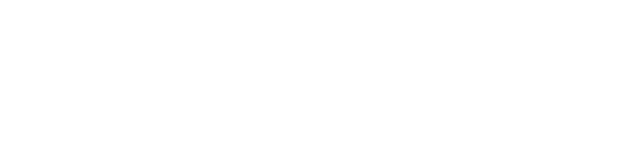
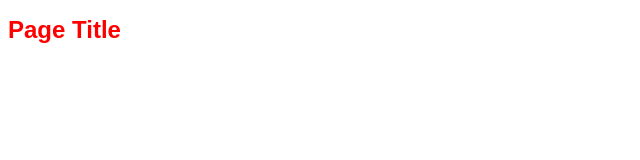
Before and after one commit to movarnell/test, a plain HTML site: page index.html in a window 1280 px wide. Shown: the whole page, without its empty margins (0-640 px from the left). Drawn offline with Linux system fonts and the light colour scheme.

Commit message:
added style sheet and changed index

```diff
--- a/index.html
+++ b/index.html
@@ -3,9 +3,10 @@
 <head>
     <meta charset="UTF-8">
     <meta name="viewport" content="width=device-width, initial-scale=1.0">
-    <title>Document</title>
+    <title>My page</title>
+    <link rel="stylesheet" href="style.css">
 </head>
 <body>
-
+    <h1 class="title-customization">Page Title</h1>
 </body>
 </html>
--- /dev/null
+++ b/style.css
@@ -0,0 +1,5 @@
+.title-customization {
+    color: red;
+    font-size: x-large;
+    font-family: Arial, Helvetica, sans-serif;
+}
```
Also changed, not shown: 1 other file.
